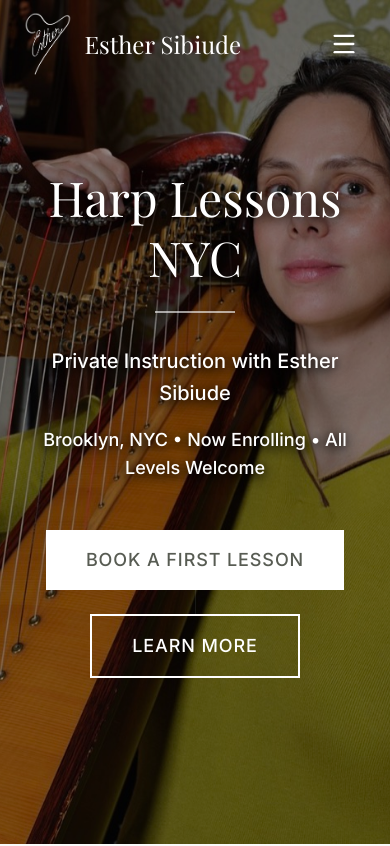
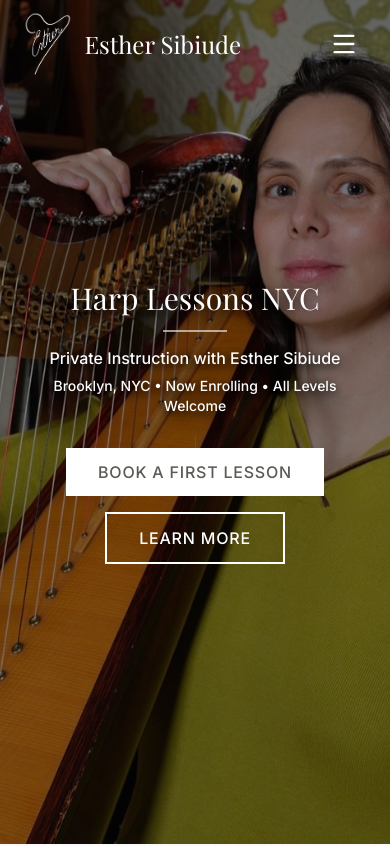
Before and after one commit to childofthechurch/harplessonsnyc, a Next.js app: page / in a window 390 px wide. Shown: the top 846 px of the page. Built offline with nearby package versions, Linux system fonts and the light colour scheme; a web font is replaced by a local one.

Commit message:
Condense hero text on mobile to prevent overlap with image

```diff
--- a/components/Hero.jsx
+++ b/components/Hero.jsx
@@ -57,7 +57,7 @@ export default function Hero() {
       >
         <motion.h1
           variants={itemVariants}
-          className="font-serif text-5xl md:text-7xl lg:text-8xl font-light mb-6 leading-tight"
+          className="font-serif text-3xl sm:text-5xl md:text-7xl lg:text-8xl font-light mb-3 sm:mb-6 leading-tight"
           style={{ textShadow: '0 4px 20px rgba(0, 0, 0, 0.8), 0 2px 8px rgba(0, 0, 0, 0.6)' }}
         >
           Harp Lessons NYC
@@ -65,12 +65,12 @@ export default function Hero() {
 
         <motion.div
           variants={itemVariants}
-          className="w-20 h-[2px] bg-white/60 mx-auto mb-8"
+          className="w-16 sm:w-20 h-[2px] bg-white/60 mx-auto mb-4 sm:mb-8"
         />
 
         <motion.p
           variants={itemVariants}
-          className="text-xl md:text-2xl lg:text-3xl font-medium mb-4 max-w-3xl mx-auto leading-relaxed"
+          className="text-base sm:text-xl md:text-2xl lg:text-3xl font-medium mb-2 sm:mb-4 max-w-3xl mx-auto leading-tight sm:leading-relaxed"
           style={{ textShadow: '0 4px 16px rgba(0, 0, 0, 0.9), 0 2px 8px rgba(0, 0, 0, 0.8)' }}
         >
           Private Instruction with Esther Sibiude
@@ -78,7 +78,7 @@ export default function Hero() {
 
         <motion.p
           variants={itemVariants}
-          className="text-lg md:text-xl font-medium mb-12 max-w-2xl mx-auto text-white"
+          className="text-sm sm:text-lg md:text-xl font-medium mb-8 sm:mb-12 max-w-2xl mx-auto text-white"
           style={{ textShadow: '0 4px 16px rgba(0, 0, 0, 0.9), 0 2px 8px rgba(0, 0, 0, 0.8)' }}
         >
           Brooklyn, NYC • Now Enrolling • All Levels Welcome
@@ -86,14 +86,14 @@ export default function Hero() {
 
         <motion.div
           variants={itemVariants}
-          className="flex flex-col sm:flex-row gap-6 justify-center items-center"
+          className="flex flex-col sm:flex-row gap-4 sm:gap-6 justify-center items-center"
         >
           <motion.a
             href="#contact"
             whileHover={{ scale: 1.05 }}
             whileTap={{ scale: 0.95 }}
             transition={{ duration: 0.3, ease: [0.16, 1, 0.3, 1] }}
-            className="px-10 py-4 bg-white text-primary font-medium text-lg uppercase tracking-wider hover:bg-white/90 transition-colors duration-300"
+            className="px-8 py-3 sm:px-10 sm:py-4 bg-white text-primary font-medium text-base sm:text-lg uppercase tracking-wider hover:bg-white/90 transition-colors duration-300"
           >
             Book a First Lesson
           </motion.a>
@@ -103,7 +103,7 @@ export default function Hero() {
             whileHover={{ scale: 1.05 }}
             whileTap={{ scale: 0.95 }}
             transition={{ duration: 0.3, ease: [0.16, 1, 0.3, 1] }}
-            className="px-10 py-4 border-2 border-white text-white font-medium text-lg uppercase tracking-wider hover:bg-white hover:text-primary transition-all duration-300"
+            className="px-8 py-3 sm:px-10 sm:py-4 border-2 border-white text-white font-medium text-base sm:text-lg uppercase tracking-wider hover:bg-white hover:text-primary transition-all duration-300"
           >
             Learn More
           </motion.a>
```
